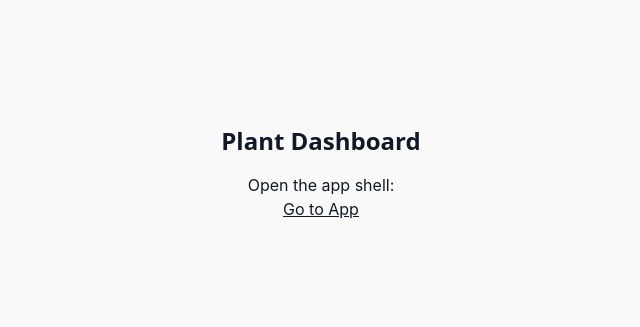
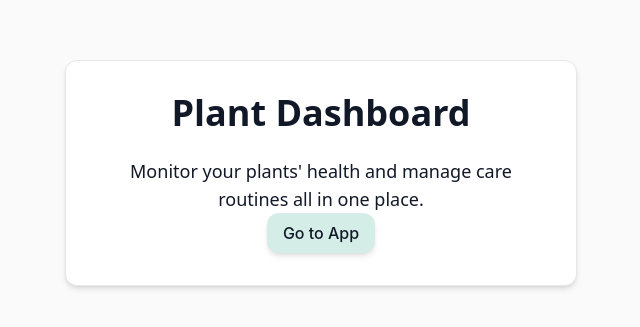
Before and after one commit to osmond/kaymaria, a Next.js app: page / in a window 1280 px wide. Shown: the part 227-554 px from the top of the page, without its empty margins (319-959 px from the left). Built offline with nearby package versions, Linux system fonts and the light colour scheme; a web font is replaced by a local one.

Commit message:
style: improve landing page hero

```diff
--- a/app/page.tsx
+++ b/app/page.tsx
@@ -1,15 +1,21 @@
 import Link from "next/link";
+import { Button } from "@/components/ui/button";
+import { Card, CardContent } from "@/components/ui/card";
 
 export default function Home() {
   return (
     <main className="min-h-[100dvh] grid place-items-center p-8">
-      <div className="text-center space-y-4">
-        <h1 className="text-2xl font-display font-semibold">Plant Dashboard</h1>
-        <p>Open the app shell:</p>
-        <Link href="/app/today" className="underline">
-          Go to App
-        </Link>
-      </div>
+      <Card className="max-w-lg mx-auto w-full">
+        <CardContent className="p-8 space-y-6 text-center">
+          <h1 className="text-4xl font-display font-semibold">Plant Dashboard</h1>
+          <p className="text-lg font-display text-muted-foreground">
+            Monitor your plants' health and manage care routines all in one place.
+          </p>
+          <Link href="/app/today">
+            <Button variant="secondary">Go to App</Button>
+          </Link>
+        </CardContent>
+      </Card>
     </main>
   );
 }
```
